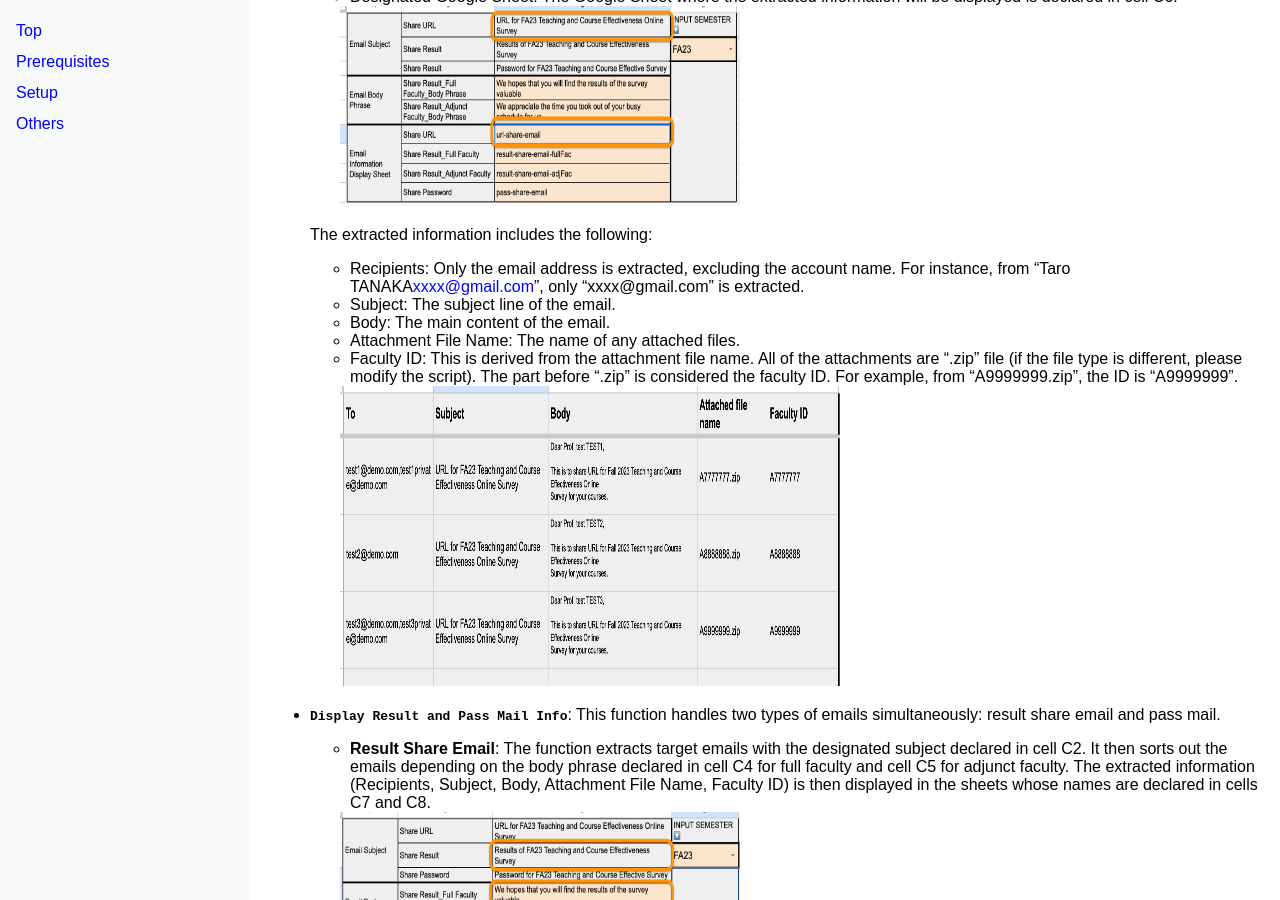
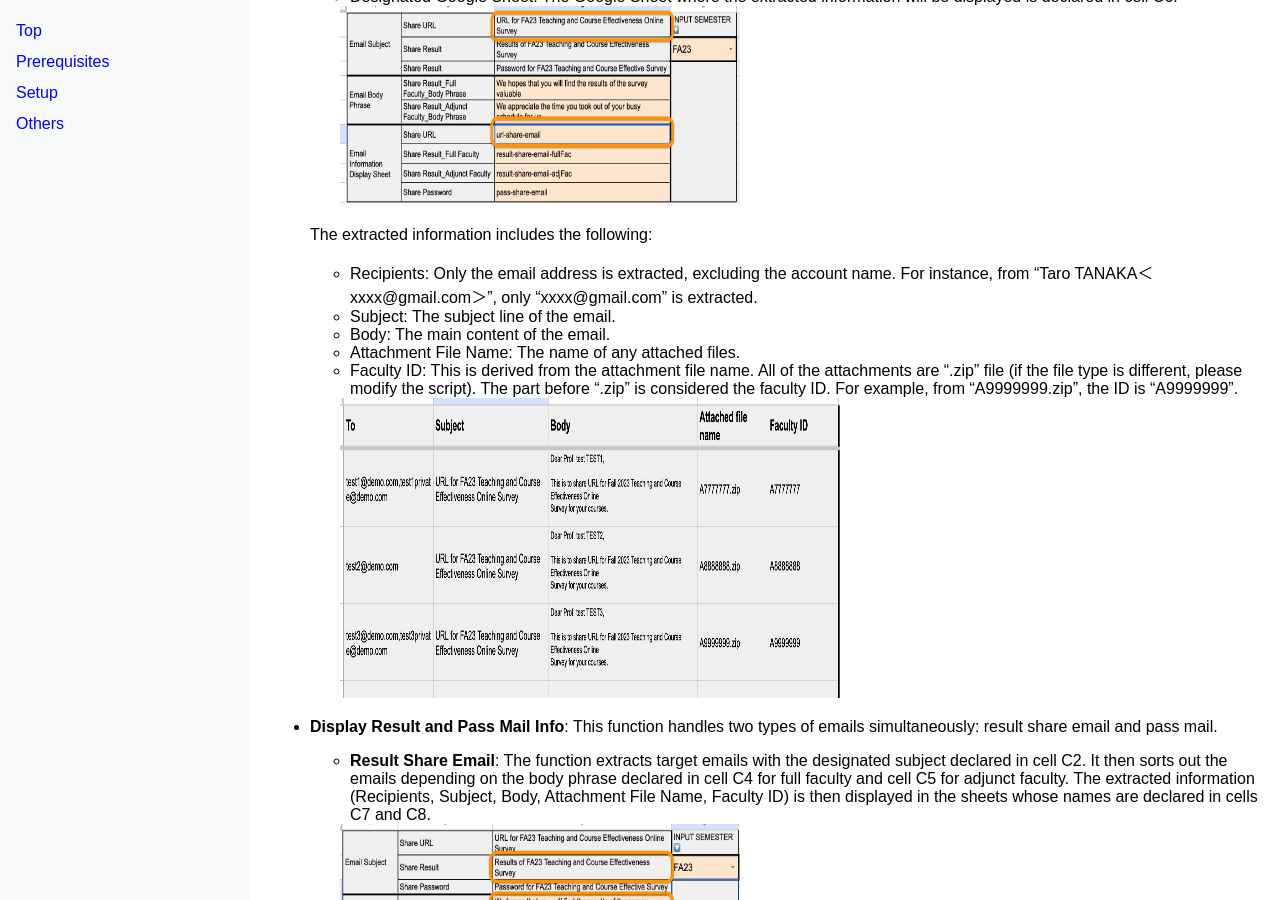
Before and after one commit to tsato21/sheet-mail-sync, a Jekyll site: the page built from docs/index.md, in a window 1280 px wide and 900 px high, scrolled down 1787 px. Built offline with Jekyll 4.4.1, drawn with Linux system fonts in a browser that asks for light colours.

```diff
--- a/docs/index.md
+++ b/docs/index.md
@@ -45,7 +45,7 @@ This project is a Google Apps Script (GAS) that automates the process of extract
 
 2. **Processing Emails and Updating Sheets**: The script reads emails based on the specified subjects and body phrases, categorizes them, and extracts the designated items. After processing the emails, the script updates designated Google Sheets with the extracted information. The type of information extracted and updated on the sheets depends on the function that is processing the emails:
 
-  - **`Display URL Share Mail Info`**: This extracts URL share mail information from the emails and updates it on the sheet.
+  - **Display URL Share Mail Info**: This extracts URL share mail information from the emails and updates it on the sheet.
 
     The target email elements are specified in `Initial Setting` sheet:
 
@@ -66,7 +66,7 @@ This project is a Google Apps Script (GAS) that automates the process of extract
       <img src="assets/images/display-url-share-email.png" alt="Image of URL Share Email Keys" width="500" height="300">
     </div>
 
-  - **`Display Result and Pass Mail Info`**: This function handles two types of emails simultaneously: result share email and pass mail.
+  - **Display Result and Pass Mail Info**: This function handles two types of emails simultaneously: result share email and pass mail.
 
       - **Result Share Email**: The function extracts target emails with the designated subject declared in cell C2. It then sorts out the emails depending on the body phrase declared in cell C4 for full faculty and cell C5 for adjunct faculty. The extracted information (Recipients, Subject, Body, Attachment File Name, Faculty ID) is then displayed in the sheets whose names are declared in cells C7 and C8.
       <div style="margin-left: 30px">
```
Also changed, not shown: other parts of docs/index.md (+1 -1 lines).
